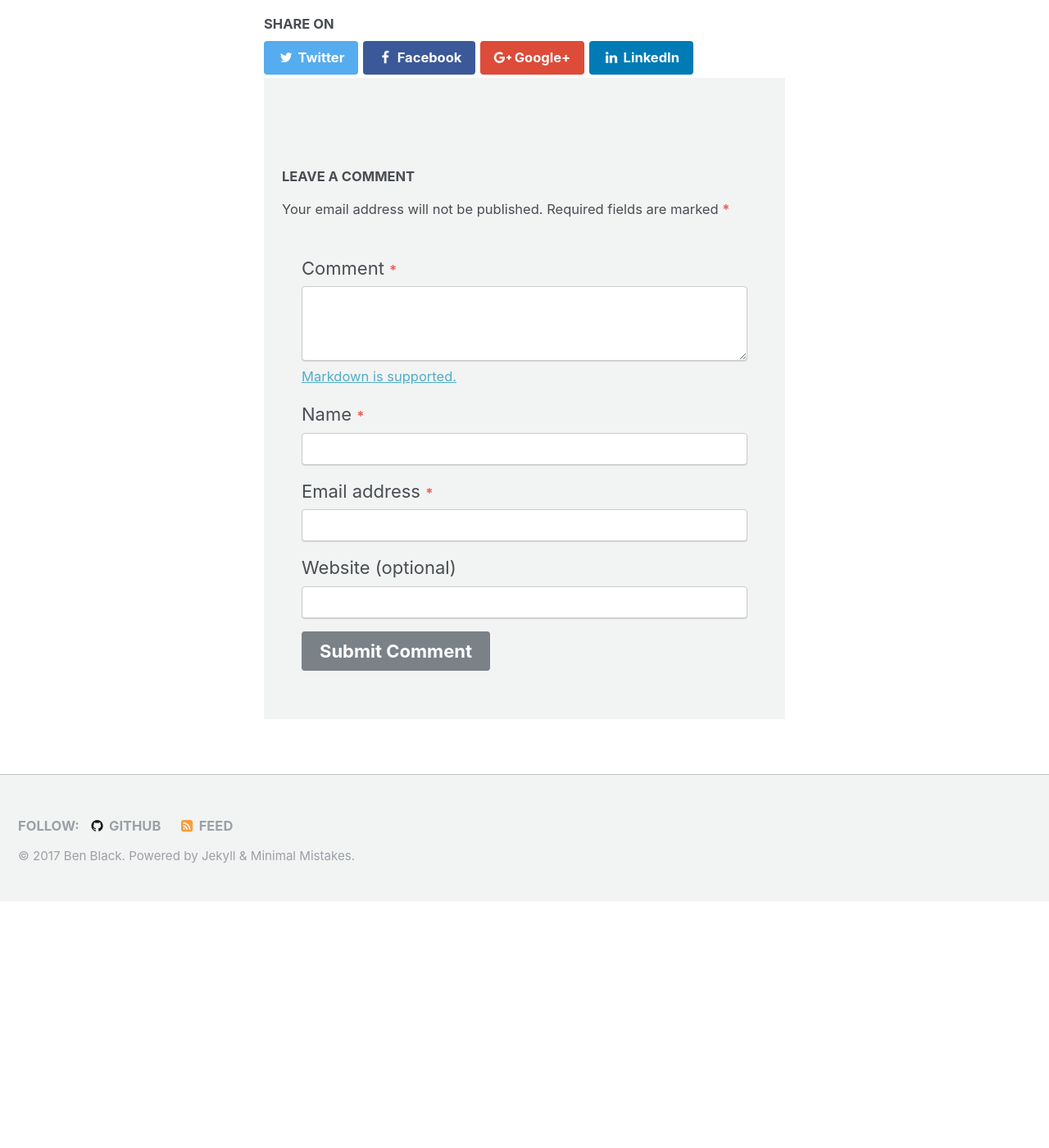
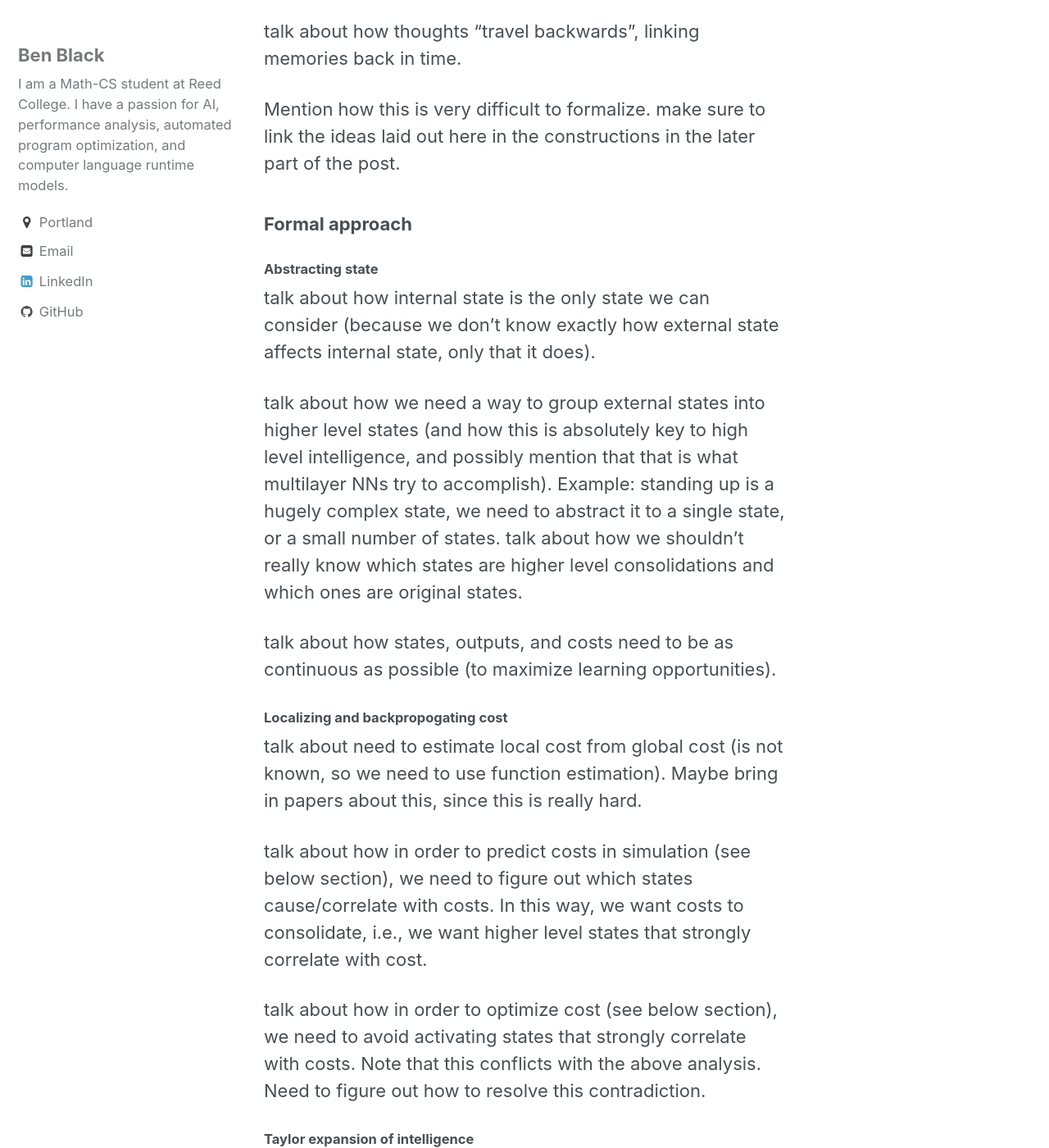
Before and after one commit to benblack769/benblack769.github.io, a Jekyll site: the page built from exploration_intelligence/generalized_intelligence_model.md, in a window 1280 px wide and 1400 px high, scrolled down 3454 px. Shown: the whole window at 82% size. Built offline with Jekyll 4.4.1, drawn with Linux system fonts in a browser that asks for light colours; our own code applies the rules of GitHub Pages for plain Markdown files; before the commit the page ends 4553 px from its top, so only the background shows below that; some of the changed text lies outside the part shown.

Commit message:
updated intition behind intelligence model

```diff
--- a/exploration_intelligence/generalized_intelligence_model.md
+++ b/exploration_intelligence/generalized_intelligence_model.md
@@ -33,13 +33,53 @@
 
 talk about how it is always a good idea in AI (especially modeling intelligence) to figure out how you reason about a problem.
 
+In AI development, it is almost always a good idea to look at how humans solve the problem. Often, including the case at hand, humans perform far better than any computer, and so understanding how humans solve the problem hints at how computers should solve the problem. I believe that humans were a deep inspiration for AlphaGo. Even when computers do better than humans, this analysis can still be useful to improve the AI. Take Chess, where the AI beat humans back in the 90s because it can check more branches of the game tree. But humans were still better at large scale strategy, and human-computer teams can still easily beat computers. So a lot of current research in chess AI is trying to figure out what humans are doing and copying that.
+
+So what I will be doing to figure out how to implement general intelligence is looking at what I do as an intelligent being, isolate the important mechanics from the noise, and then reconstruct similar mechanics efficiently with computer code.
+
 talk about how I thought of my how my own ideas formed, how I learned, etc. Talk about how I noticed headaches caused by continued muscle extension caused by overexertion, emotional change causing emotional exhaustion rather than the emotions themselves.
+
+How do thoughts form? This is a huge question that is almost certainly impossible to answer completely without advanced technology. None the less, I have been asking myself this question for years. And I found is that *there is a physical, tangible, change in my body when complicated thoughts form.* Usually this involves muscles in the head moving around, although there are often more obvious changes, such as bobbing heads when listening to music, fidgeting when doing math, etc.
+
+After I noticed this, I
 
 talk about how thoughts "travel backwards", linking memories back in time.
 
 
 
 Mention how this is very difficult to formalize. make sure to link the ideas laid out here in the constructions in the later part of the post.
+
+### Formal approach
+
+#### Abstracting state
+
+talk about how internal state is the only state we can consider (because we don't know exactly how external state affects internal state, only that it does).
+
+talk about how we need a way to group external states into higher level states (and how this is absolutely key to high level intelligence, and possibly mention that that is what multilayer NNs try to accomplish). Example: standing up is a hugely complex state, we need to abstract it to a single state, or a small number of states. talk about how we shouldn't really know which states are higher level consolidations and which ones are original states.
+
+talk about how states, outputs, and costs need to be as continuous as possible (to maximize learning opportunities).
+
+#### Localizing and backpropogating cost
+
+talk about need to estimate local cost from global cost (is not known, so we need to use function estimation). Maybe bring in papers about this, since this is really hard.
+
+talk about how in order to predict costs in simulation (see below section), we need to figure out which states cause/correlate with costs. In this way, we want costs to consolidate, i.e., we want higher level states that strongly correlate with cost.
+
+talk about how in order to optimize cost (see below section), we need to avoid activating states that strongly correlate with costs. Note that this conflicts with the above analysis. Need to figure out how to resolve this contradiction.
+
+#### Taylor expansion of intelligence
+
+Talk about estimating:
+
+Simulation intelligence: (needed to construct scenarios you haven't encountered)
+Cost ~= f(internal state)
+
+Optimizing intelligence: (meets basic intelligence requirements)
+Change Cost ~= f(change in internal state)
+
+Meta-intelligence:
+Change in Change in Cost ~= f(change in change in internal state)
+
 
 ### Structure of the model
 
```
Also changed, not shown: other parts of exploration_intelligence/generalized_intelligence_model.md (+7 -0 lines).
